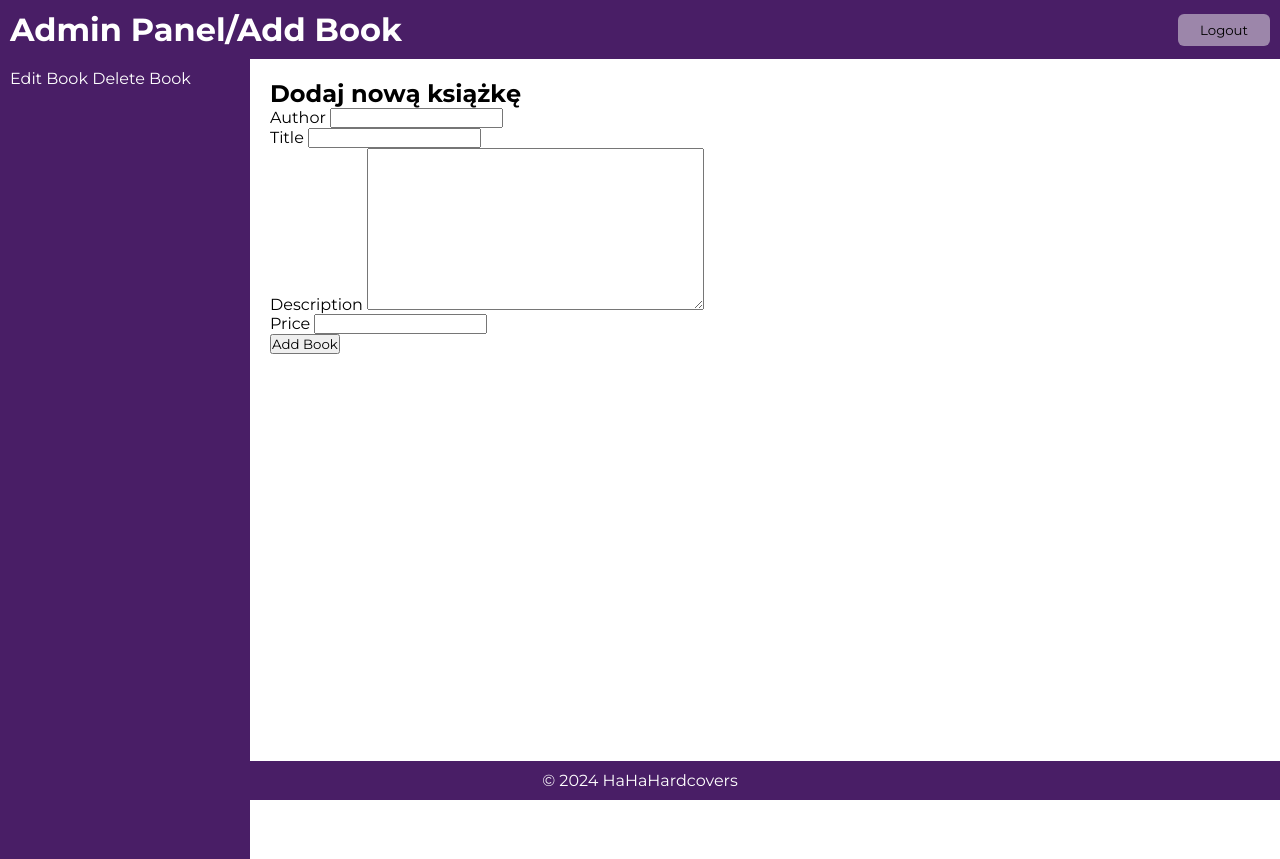
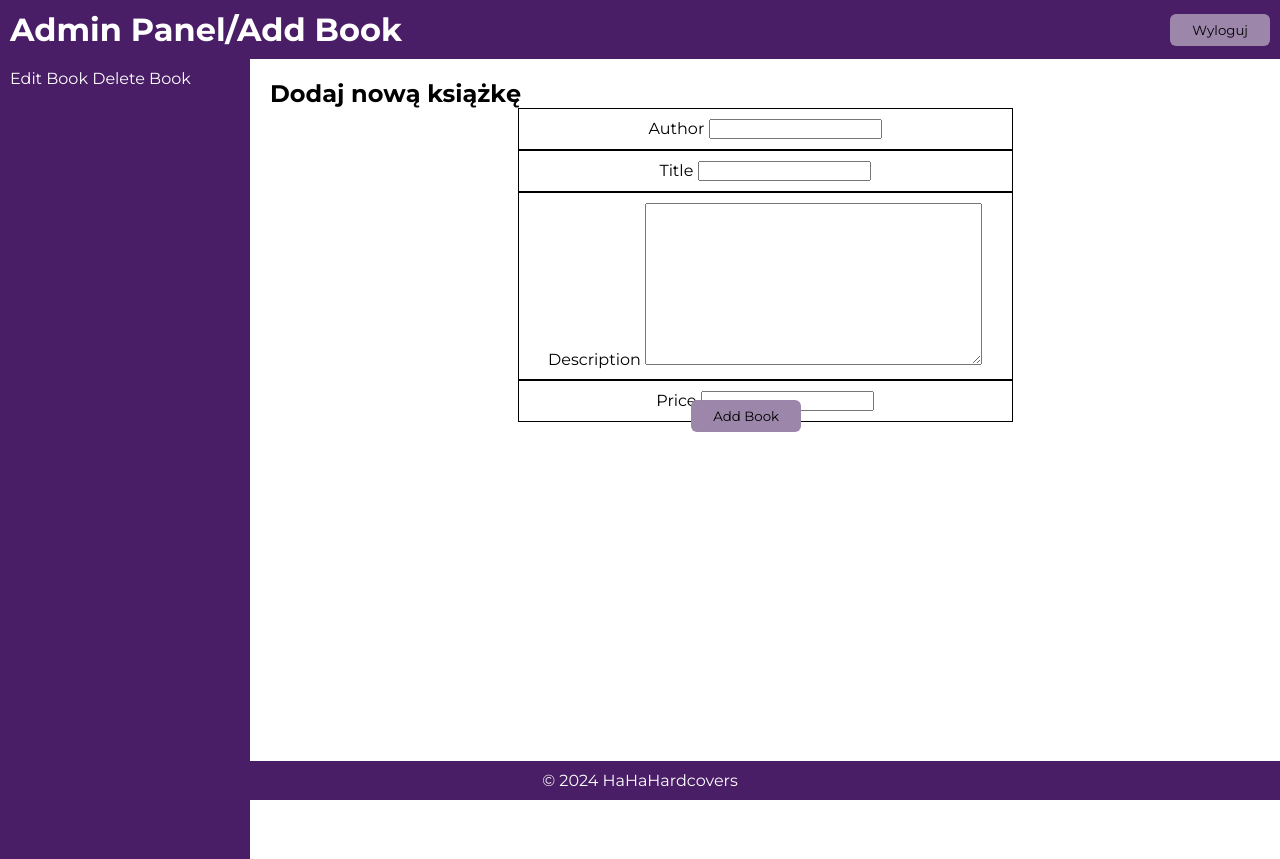
Before and after one commit to PPysklo/HaHaHardcovers, a Django app: page /addBook/ in a window 1280 px wide. Run offline with Django 4.2, Linux system fonts and the light colour scheme; a user stored in the database is signed in.

Commit message:
Edited styling for bookForm

```diff
--- a/static/styles/test1style.css
+++ b/static/styles/test1style.css
@@ -61,6 +61,21 @@
     width: 100%;
 }
 
+.admin-add-book {
+    border: 1px solid;
+    margin: auto;
+    width: 50%;
+    padding: 10px;
+    text-align: center;
+}
+
+.center-div{
+        margin: 0;
+        position: absolute;
+        top: 50%;
+        left: 54%;
+}
+
 .category_bar_element{
     text-decoration: none;
     color: #fff;
--- a/templates/bookForm.html
+++ b/templates/bookForm.html
@@ -12,7 +12,7 @@
     <div class="admin-container">
         <header class="admin-header">
             <h1>Admin Panel/Add Book</h1>
-            <Button id="Button1">Logout</Button>
+            <Button id="Button1">Wyloguj</Button>
         </header>
         <aside class="admin-sidebar">
             <nav>
@@ -23,21 +23,22 @@
         </aside>
         <div class="admin-div">
             <!-- Tu co w srodku-->
-            <h2>Dodaj nową książkę</h2>
+            <h2 class="content-center">Dodaj nową książkę</h2>
             <form method="POST">
                 {% csrf_token %}
 
 
                 {% for field in form %}
-                    <div class="">
+                    <div class="admin-add-book">
                         <label for="">{{field.label}} </label>
                         {{field}}
                     </div>
                 {% endfor %}
 
 
-
-                <button type="submit">Add Book</button>
+                <div class="center-div">
+                <button type="submit" id="Button1">Add Book</button>
+                </div>
             </form>
         </div>
         <footer class="admin-footer">
```
Also changed, not shown: db.sqlite3.
